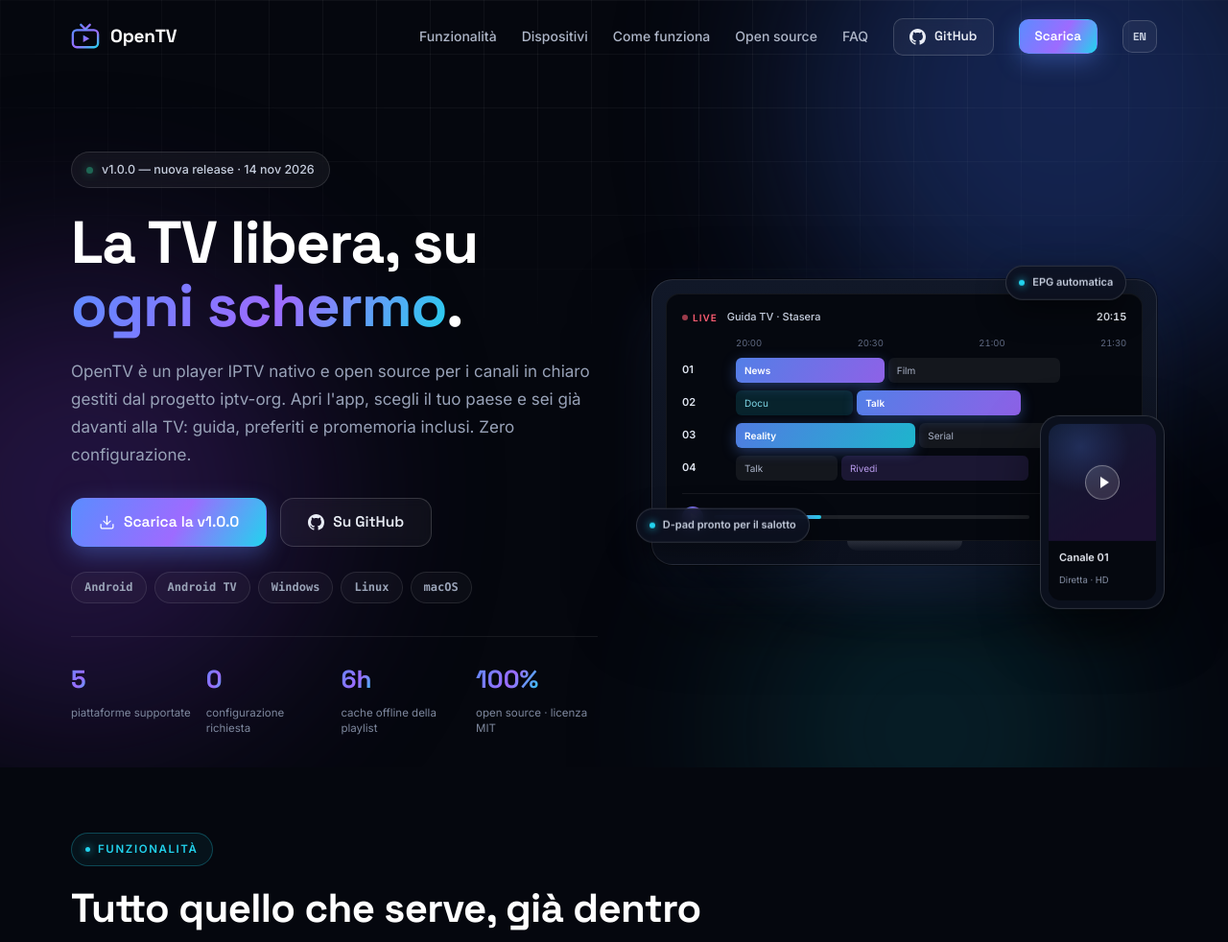
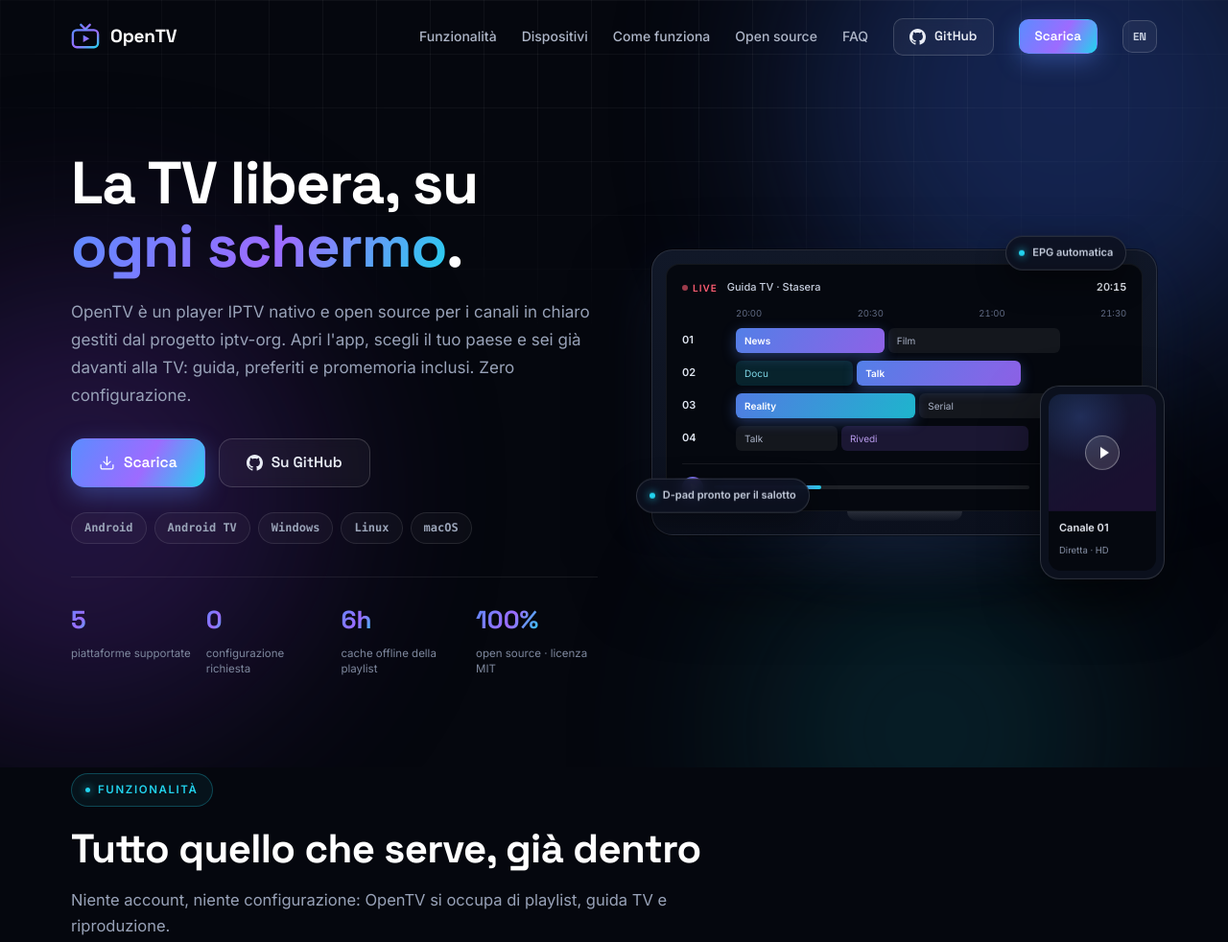
Before and after one commit to fast4x/OpenTV, a plain HTML site: page docs/index.html in a window 1280 px wide. Shown: the top 982 px of the page at 96% size. Drawn offline with Linux system fonts and the light colour scheme.

Commit message:
Update landing page

```diff
--- a/docs/assets/js/main.js
+++ b/docs/assets/js/main.js
@@ -91,7 +91,7 @@
     'hero.badge': 'v1.0.0 — new release · Nov 14, 2026',
     'hero.title': 'Free TV, on <span class="grad">every screen</span>.',
     'hero.sub': "OpenTV is a native, open-source IPTV player for free-to-air channels managed by iptv-org project. Open the app, pick your country and you're watching \u2014 TV guide, favorites and reminders included. Zero setup.",
-    'hero.cta.dl': 'Download v1.0.0',
+    'hero.cta.dl': 'Download',
     'hero.cta.gh': 'On GitHub',
     'stats.1': 'supported platforms',
     'stats.2': 'setup required',
@@ -125,7 +125,7 @@
     'dl.btn': 'Download',
     'd1.t': 'Android · phones, tablets & TV',
     'd1.d': 'One signed universal APK, including Android TV with leanback launcher.',
-    'd1.meta': 'OpenTV-v1.0.0-Android.apk · 4.1 MB',
+    'd1.meta': 'Apk · 4.1 MB',
     'd1.note': 'Works on phones, tablets and Android TV.',
     'd2.t': 'Windows',
     'd2.d': 'MSI and EXE installers with libVLC bundled: no separate VLC installation needed.',
--- a/docs/index.html
+++ b/docs/index.html
@@ -72,16 +72,16 @@
     <section class="hero">
       <div class="wrap hero-wrap">
         <div class="hero-copy">
-          <a class="pill reveal" href="https://github.com/fast4x/OpenTV/releases/latest" target="_blank" rel="noopener noreferrer">
-            <span class="pill-dot"></span>
-            <span data-i18n="hero.badge">v1.0.0 — nuova release · 14 nov 2026</span>
-          </a>
+<!--          <a class="pill reveal" href="https://github.com/fast4x/OpenTV/releases/latest" target="_blank" rel="noopener noreferrer">-->
+<!--            <span class="pill-dot"></span>-->
+<!--            <span data-i18n="hero.badge">v1.0.0 — nuova release · 14 nov 2026</span>-->
+<!--          </a>-->
           <h1 class="reveal" style="--d:.06s" data-i18n="hero.title">La TV libera, su <span class="grad">ogni schermo</span>.</h1>
           <p class="hero-sub reveal" style="--d:.12s" data-i18n="hero.sub">OpenTV è un player IPTV nativo e open source per i canali in chiaro gestiti dal progetto iptv-org. Apri l'app, scegli il tuo paese e sei già davanti alla TV: guida, preferiti e promemoria inclusi. Zero configurazione.</p>
           <div class="hero-cta reveal" style="--d:.18s">
             <a class="btn btn-primary btn-lg" href="https://github.com/fast4x/OpenTV/releases/latest" target="_blank" rel="noopener noreferrer">
               <svg viewBox="0 0 24 24" aria-hidden="true"><path d="M21 15v4a2 2 0 0 1-2 2H5a2 2 0 0 1-2-2v-4" fill="none" stroke="currentColor" stroke-width="1.8" stroke-linecap="round" stroke-linejoin="round"/><polyline points="7 10 12 15 17 10" fill="none" stroke="currentColor" stroke-width="1.8" stroke-linecap="round" stroke-linejoin="round"/><line x1="12" y1="15" x2="12" y2="3" stroke="currentColor" stroke-width="1.8" stroke-linecap="round"/></svg>
-              <span data-i18n="hero.cta.dl">Scarica la v1.0.0</span>
+              <span data-i18n="hero.cta.dl">Scarica</span>
             </a>
             <a class="btn btn-ghost btn-lg" href="https://github.com/fast4x/OpenTV" target="_blank" rel="noopener noreferrer">
               <svg viewBox="0 0 16 16" aria-hidden="true"><path fill="currentColor" d="M8 0C3.58 0 0 3.58 0 8c0 3.54 2.29 6.53 5.47 7.59.4.07.55-.17.55-.38 0-.19-.01-.82-.01-1.49-2.01.37-2.53-.49-2.69-.94-.09-.23-.48-.94-.82-1.13-.28-.15-.68-.52-.01-.53.63-.01 1.08.58 1.23.82.72 1.21 1.87.87 2.33.66.07-.52.28-.87.51-1.07-1.78-.2-3.64-.89-3.64-3.95 0-.87.31-1.59.82-2.15-.08-.2-.36-1.02.08-2.12 0 0 .67-.21 2.2.82.64-.18 1.32-.27 2-.27s1.36.09 2 .27c1.53-1.04 2.2-.82 2.2-.82.44 1.1.16 1.92.08 2.12.51.56.82 1.27.82 2.15 0 3.07-1.87 3.75-3.65 3.95.29.25.54.73.54 1.48 0 1.07-.01 1.93-.01 2.2 0 .21.15.46.55.38A8.01 8.01 0 0 0 16 8c0-4.42-3.58-8-8-8z"/></svg>
@@ -238,7 +238,7 @@
               <h3 data-i18n="d1.t">Android · telefono, tablet e TV</h3>
             </div>
             <p data-i18n="d1.d">Un unico APK firmato e universale, anche per Android TV con launcher leanback.</p>
-            <p class="dl-meta" data-i18n="d1.meta">OpenTV-v1.0.0-Android.apk · 4,1 MB</p>
+            <p class="dl-meta" data-i18n="d1.meta">Apk · 4,1 MB</p>
             <p class="dl-note" data-i18n="d1.note">Funziona su smartphone, tablet e Android TV.</p>
             <a class="btn btn-primary btn-block" href="https://github.com/fast4x/OpenTV/releases/latest" target="_blank" rel="noopener noreferrer"><span data-i18n="dl.btn">Scarica</span></a>
           </article>
```
